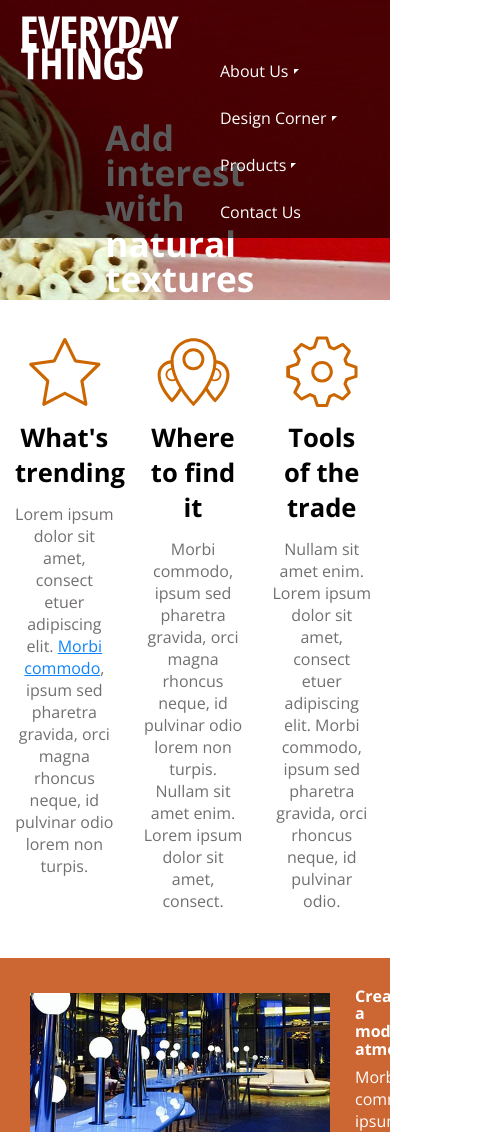
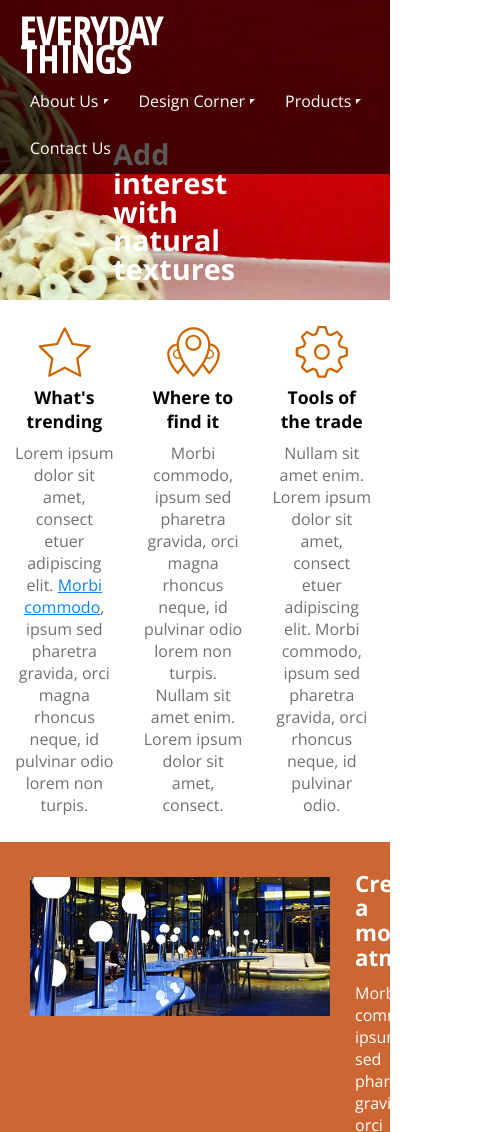
Before and after one commit to YahaniNethmini/ResponsiveWebSite, a plain HTML site: page index.html in a window 390 px wide. Shown: the top 1132 px of the page, 491 px wide, since content can reach past the window. Drawn offline with nearby package versions, Linux system fonts and the light colour scheme.

Commit message:
making adjustments for medium screen

```diff
--- a/css/screen.css
+++ b/css/screen.css
@@ -462,3 +462,58 @@ section.atmosphere article {
     font-size: 0.85em;
   }
 }
+
+@media screen and (max-width: 760px) {
+  h1 {
+    font-size: 1.8em !important;
+  }
+
+  h2 {
+    font-size: 1.4em !important;
+  }
+
+  h3 {
+    font-size: 1.1em !important;
+  }
+
+  a.btn {
+    font-size: 1em !important;
+  }
+
+  /* Header */
+  header a.logo {
+    width: 145px;
+    height: 60px;
+  }
+
+  header div.hero {
+    top: 140px;
+    left: 50%;
+    transform: translateX(-50%);
+  }
+
+  /* Section - Main */
+  section.main {
+    margin-top: 10px;
+    margin-bottom: 10px;
+  }
+
+  section.main aside div.content {
+    background-size: 55px 55px;
+    padding-top: 60px;
+  }
+
+  /* Section - How to */
+  section.how-to aside div.content img {
+    width: 85%;
+  }
+
+  /* Navigation */
+  nav {
+    padding-top: 80px;
+  }
+
+  nav > ul {
+    padding-left: 10px;
+  }
+}
```
